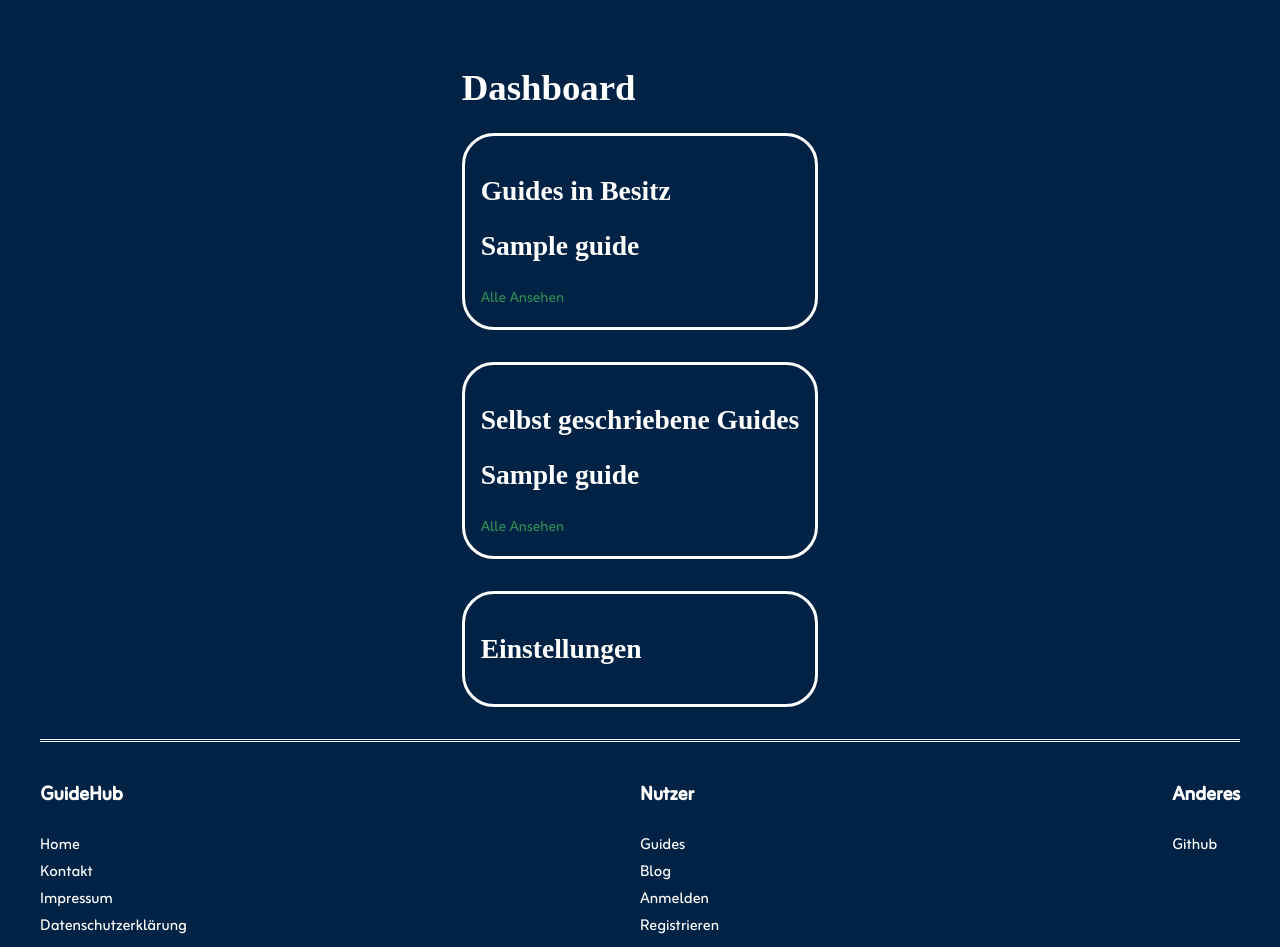
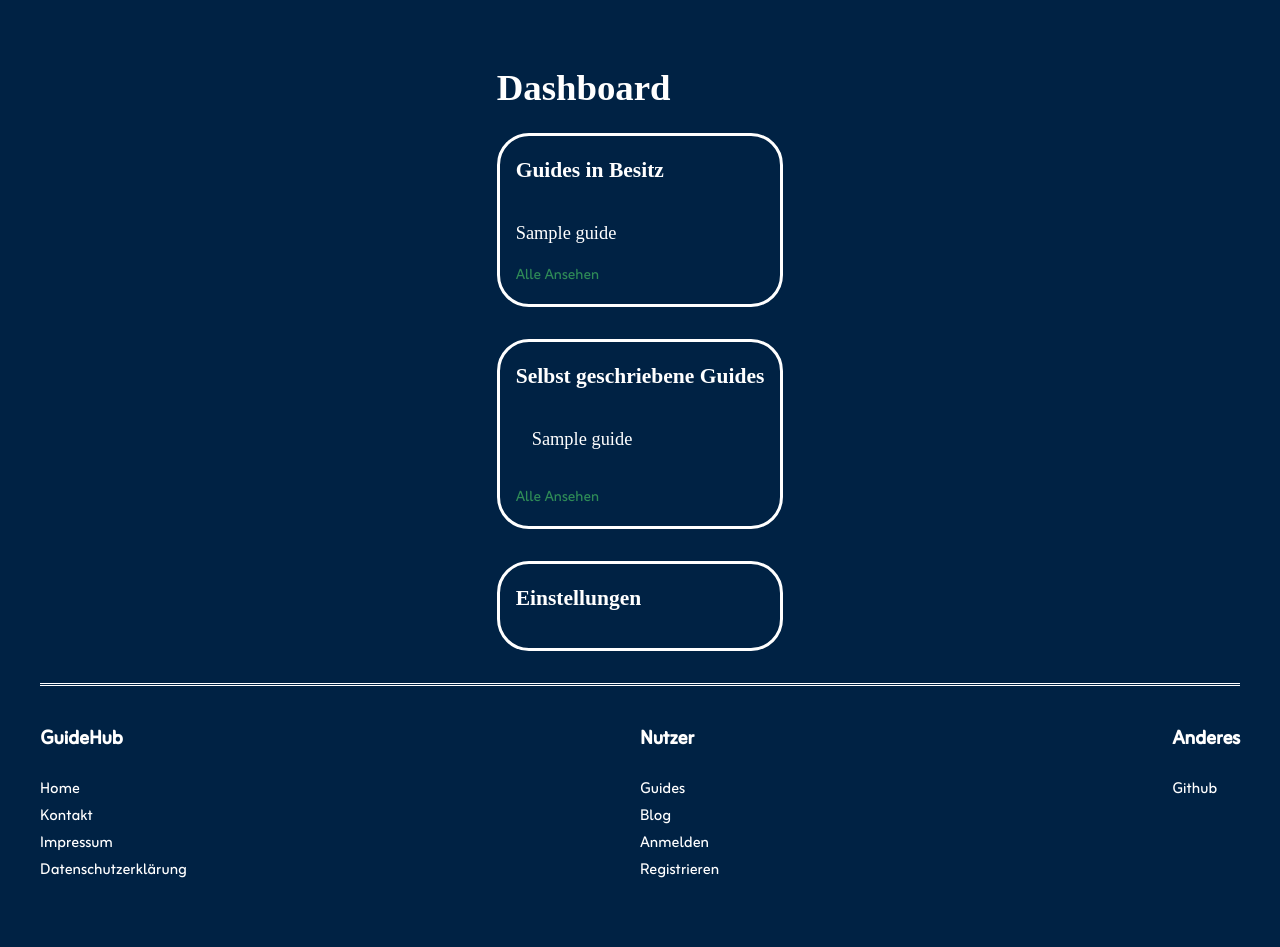
Before and after one commit to justforcertxyz/guidehub, a Django app: template GuideHub/landing/templates/landing/dashboard.html in a window 1280 px wide. Shown: the part 114-1061 px from the top of the page. After the commit the page ends 992 px from the top, so only its background shows below. Run offline with Django 5.2, Linux system fonts and the light colour scheme; the template is opened without the code that fills it: most values are stand-ins (such as "Sample title", 1, 10 or a date in 2020); some web fonts are replaced.

Commit message:
update landing:dashboard

```diff
--- a/GuideHub/landing/static/landing/dashboard.css
+++ b/GuideHub/landing/static/landing/dashboard.css
@@ -2,7 +2,9 @@
     border-radius: 2rem;
     border: solid;
     margin-bottom: 2rem;
-    padding: 1rem;
+    padding-left: 1rem;
+    padding-right: 1rem;
+    padding-bottom: 1rem;
 }
 
 .dashboard-item a {
@@ -15,3 +17,19 @@
 .dashboard-item a:hover {
     color: red;
 }
+
+.guide-list {
+    display: flex;
+    flex-direction: row;
+    justify-content: space-between;
+}
+
+.guide-list-item {
+    margin-left: 1rem;
+    margin-right: 1rem;
+    margin-bottom: 1rem;
+}
+
+.guide-list-item img {
+    max-width: 10rem;
+}
--- a/GuideHub/landing/templates/landing/dashboard.html
+++ b/GuideHub/landing/templates/landing/dashboard.html
@@ -11,27 +11,38 @@
 <h1>Dashboard</h1>
 
 <div class="dashboard-item">
-    <h2>Guides in Besitz</h2>
+    <h3>Guides in Besitz</h3>
+    <div class="guide-list">
         {% for guide in guides_owned %}
-        <h2>{{ guide.title }}</h2>
+            <p>{{ guide.title }}</p>
         {% empty %}
-        <h2>Noch keine Guides in Besitz!</h2>
+            <p>Noch keine Guides in Besitz!</p>
         {% endfor %}
+    </div>
     <a href="#">Alle Ansehen</a>
 </div>
 
 <div class="dashboard-item">
-    <h2>Selbst geschriebene Guides</h2>
+    <h3>Selbst geschriebene Guides</h3>
+    <div class="guide-list">
         {% for guide in guides_written %}
-        <h2>{{ guide.title }}</h2>
+            <div class="guide-list-item">
+                <p>{{ guide.title }}</p>
+                {% if guide.has_thumbnail %}
+                    <img src="{{ guide.thumbnail.url }}" alt="Thumbnail">
+                {% endif %}
+            </div>
         {% empty %}
-        <h2>Noch keine Guides veröffentlicht!</h2>
+            <div class="guide-list-item">
+                <p>Noch keine Guides veröffentlicht!</p>
+            </div>
         {% endfor %}
+    </div>
     <a href="#">Alle Ansehen</a>
 </div>
 
 <div class="dashboard-item">
-    <h2>Einstellungen</h2>
+    <h3>Einstellungen</h3>
 </div>
 
 {% endblock content %}
```
Lines whose indentation alone changed are shown as unchanged.
